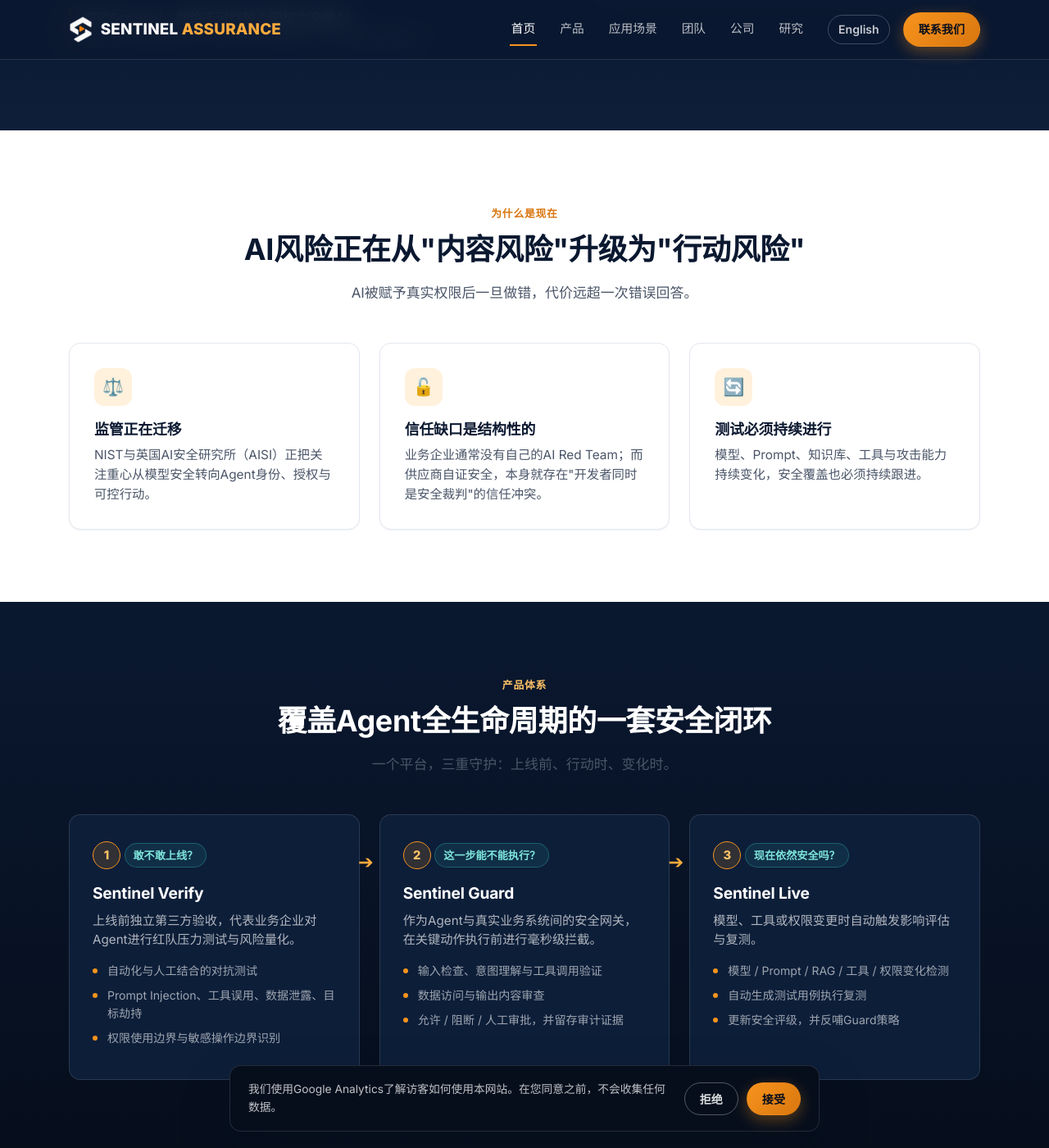
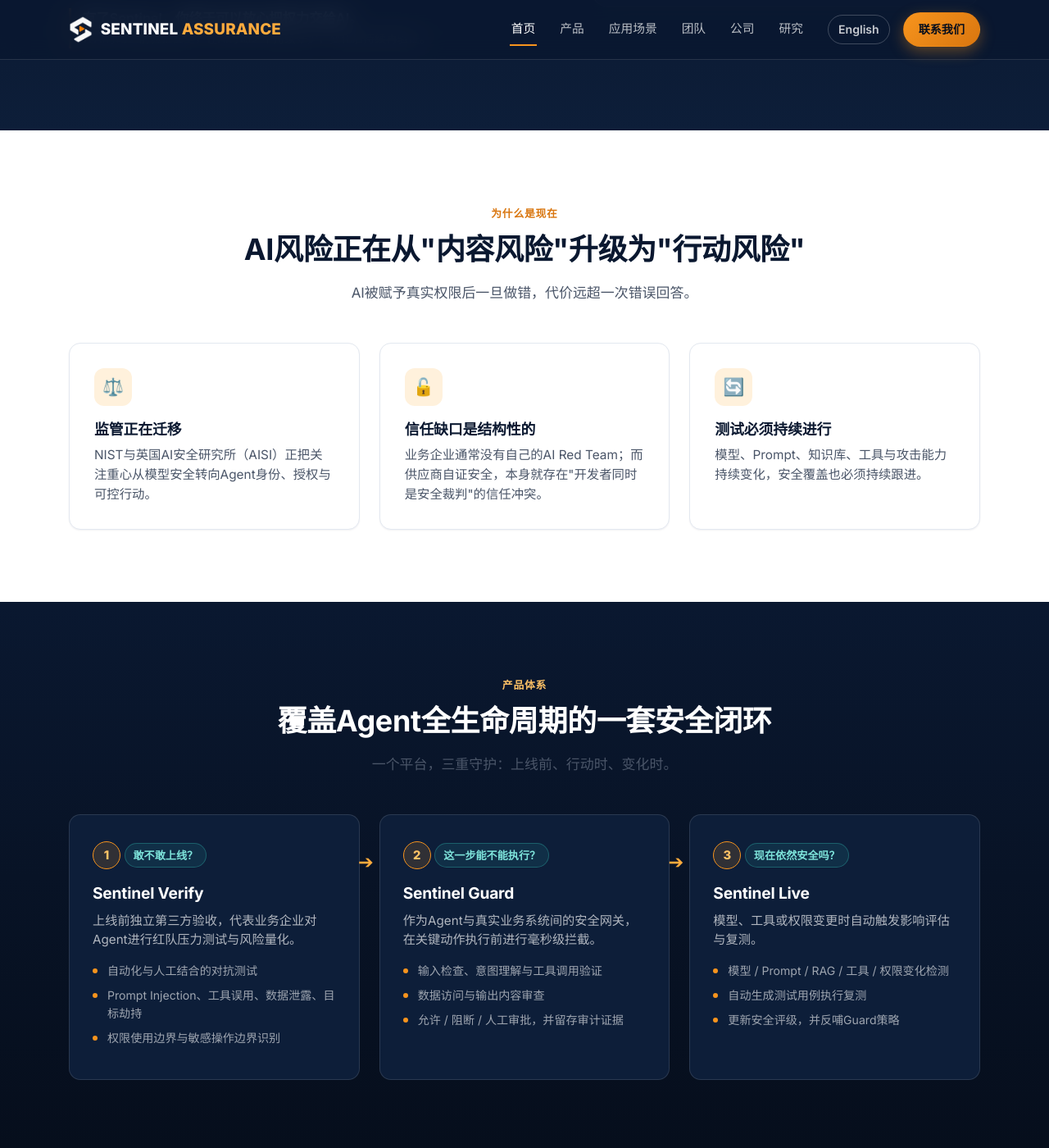
Before and after one commit to sentinel-ai-security/sentinel-ai-security.github.io, a Jekyll site: the page built from zh/index.html, in a window 1280 px wide and 1400 px high, scrolled down 539 px. Shown: the whole window at 82% size. Built offline with Jekyll 4.4.1, drawn with Linux system fonts in a browser that asks for light colours.

Commit message:
Replace Google Analytics with Cloudflare Web Analytics; drop cookie consent banner

```diff
--- a/_config.yml
+++ b/_config.yml
@@ -6,7 +6,7 @@ description: >-
   continuous re-verification for enterprise AI agents.
 url: "https://sentinel-ai-security.github.io"
 baseurl: ""
-ga_id: "G-6G1ZK8E02C"
+cf_analytics_token: ""
 
 # Build settings
 markdown: kramdown
--- a/_data/i18n.yml
+++ b/_data/i18n.yml
@@ -16,9 +16,6 @@ en:
   footer_note: >-
     AAL is Sentinel Assurance's own rating framework, not an official regulatory
     certification.
-  consent_message: "We use Google Analytics to understand how visitors use this site. No data is collected until you accept."
-  consent_accept: Accept
-  consent_decline: Decline
 zh:
   nav:
     home: 首页
@@ -36,6 +33,3 @@ zh:
   footer_rights: "© 2026 Sentinel Assurance 未然科技。保留所有权利。"
   footer_note: >-
     AAL是Sentinel Assurance自有的评级体系，并非官方监管认证。
-  consent_message: "我们使用Google Analytics了解访客如何使用本网站。在您同意之前，不会收集任何数据。"
-  consent_accept: 接受
-  consent_decline: 拒绝
--- a/_layouts/default.html
+++ b/_layouts/default.html
@@ -104,15 +104,7 @@
     </div>
   </footer>
 
-  <div class="cookie-consent" id="cookieConsent" data-ga-id="{{ site.ga_id }}" hidden>
-    <p>{{ t.consent_message }}</p>
-    <div class="cookie-consent-actions">
-      <button type="button" class="btn btn-outline btn-sm" id="consentDecline">{{ t.consent_decline }}</button>
-      <button type="button" class="btn btn-primary btn-sm" id="consentAccept">{{ t.consent_accept }}</button>
-    </div>
-  </div>
-
   <script src="{{ '/assets/js/main.js' | relative_url }}?v={{ site.time | date: '%s' }}"></script>
-  <script src="{{ '/assets/js/consent.js' | relative_url }}?v={{ site.time | date: '%s' }}"></script>
+  <script defer src="https://static.cloudflareinsights.com/beacon.min.js" data-cf-beacon='{"token": "{{ site.cf_analytics_token }}"}'></script>
 </body>
 </html>
--- a/assets/css/style.css
+++ b/assets/css/style.css
@@ -772,43 +772,3 @@ tbody td:first-child { font-weight: 700; color: var(--navy-800); white-space: no
   color: var(--navy-800);
 }
 .divider { height: 1px; background: var(--border); border: none; margin: 48px 0; }
-
-/* ============================================================
-   Cookie consent banner
-   ============================================================ */
-.cookie-consent {
-  position: fixed;
-  left: 20px;
-  right: 20px;
-  bottom: 20px;
-  z-index: 500;
-  display: flex;
-  align-items: center;
-  justify-content: space-between;
-  gap: 20px;
-  flex-wrap: wrap;
-  max-width: 720px;
-  margin: 0 auto;
-  padding: 18px 22px;
-  background: var(--navy-950);
-  border: 1px solid var(--border-dark);
-  border-radius: var(--radius-md);
-  box-shadow: var(--shadow-lg);
-}
-.cookie-consent[hidden] { display: none; }
-.cookie-consent p {
-  margin: 0;
-  font-size: 0.86rem;
-  color: rgba(255, 255, 255, 0.75);
-  flex: 1 1 320px;
-}
-.cookie-consent-actions {
-  display: flex;
-  gap: 10px;
-  flex: none;
-}
-.cookie-consent .btn-outline {
-  color: rgba(255, 255, 255, 0.85);
-  border-color: rgba(255, 255, 255, 0.3);
-}
-.cookie-consent .btn-outline:hover { border-color: var(--paper); color: var(--paper); }
--- a/assets/js/consent.js
+++ /dev/null
@@ -1,54 +0,0 @@
-document.addEventListener('DOMContentLoaded', function () {
-  var banner = document.getElementById('cookieConsent');
-  if (!banner) return;
-
-  var gaId = banner.getAttribute('data-ga-id');
-  var STORAGE_KEY = 'sentinel_consent';
-
-  function loadGA() {
-    if (!gaId || window.__sentinelGALoaded) return;
-    window.__sentinelGALoaded = true;
-
-    var script = document.createElement('script');
-    script.async = true;
-    script.src = 'https://www.googletagmanager.com/gtag/js?id=' + gaId;
-    document.head.appendChild(script);
-
-    window.dataLayer = window.dataLayer || [];
-    function gtag() { window.dataLayer.push(arguments); }
-    window.gtag = gtag;
-    gtag('js', new Date());
-    gtag('config', gaId, { anonymize_ip: true });
-  }
-
-  var stored;
-  try {
-    stored = localStorage.getItem(STORAGE_KEY);
-  } catch (e) {
-    stored = null;
-  }
-
-  if (stored === 'accepted') {
-    loadGA();
-  } else if (stored !== 'declined') {
-    banner.hidden = false;
-  }
-
-  var acceptBtn = document.getElementById('consentAccept');
-  var declineBtn = document.getElementById('consentDecline');
-
-  if (acceptBtn) {
-    acceptBtn.addEventListener('click', function () {
-      try { localStorage.setItem(STORAGE_KEY, 'accepted'); } catch (e) {}
-      loadGA();
-      banner.hidden = true;
-    });
-  }
-
-  if (declineBtn) {
-    declineBtn.addEventListener('click', function () {
-      try { localStorage.setItem(STORAGE_KEY, 'declined'); } catch (e) {}
-      banner.hidden = true;
-    });
-  }
-});
```
